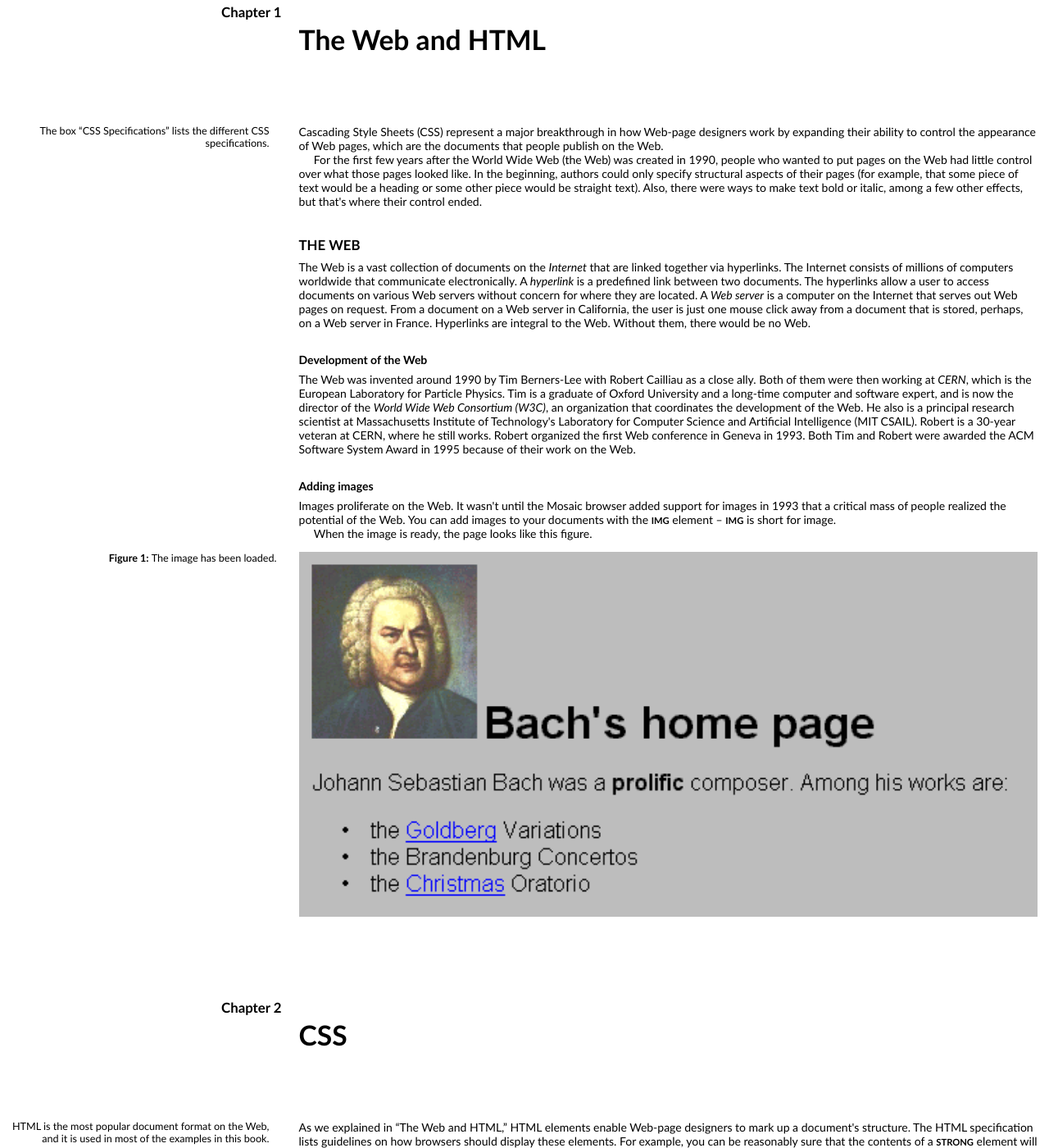
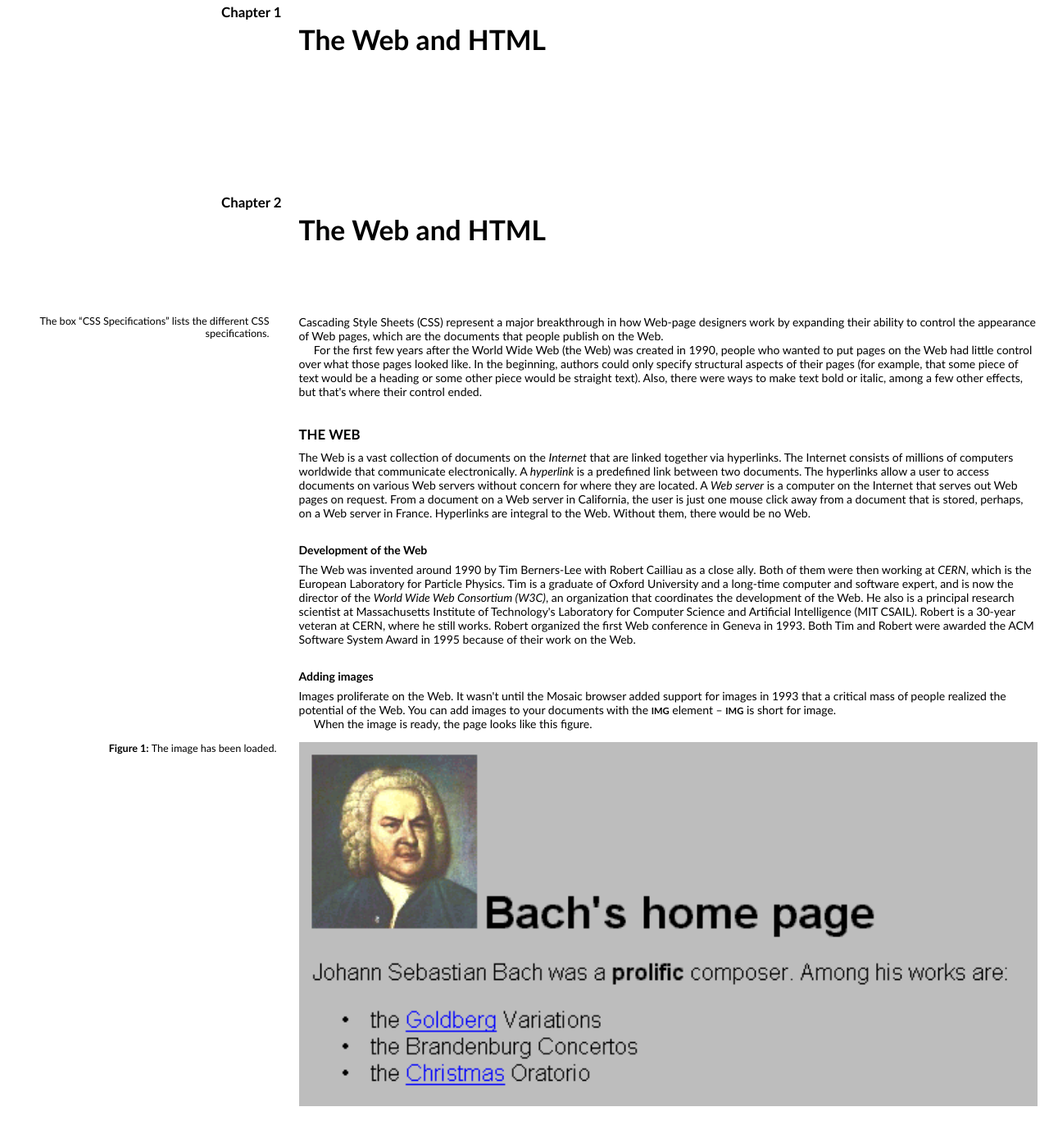
Before and after one commit to henrythemes/jekyll-boom-theme, a Jekyll site: the page built from index.html, in a window 1280 px wide and 1400 px high, scrolled down 505 px. Shown: the whole window at 82% size. Built offline with Jekyll 4.4.1, drawn with Linux system fonts in a browser that asks for light colours.

Commit message:
Update index.html

```diff
--- a/index.html
+++ b/index.html
@@ -35,7 +35,16 @@
 <!-- add chapters here -->
 
 {% for chapter in site.chapters %}
-  {{ chapter.content }}
+
+  <div class="chapter" id="{{ chapter.ref }}">
+    <!-- fix/todo: for chapter 1 use:
+       <h1 style="counter-reset: page 1">The Web and HTML</h1>
+      -->
+     <h1>{{ chapter.title }}</h1>
+
+    {{ chapter.content }}
+  </div>
+
 {% endfor %}
 
 
```
